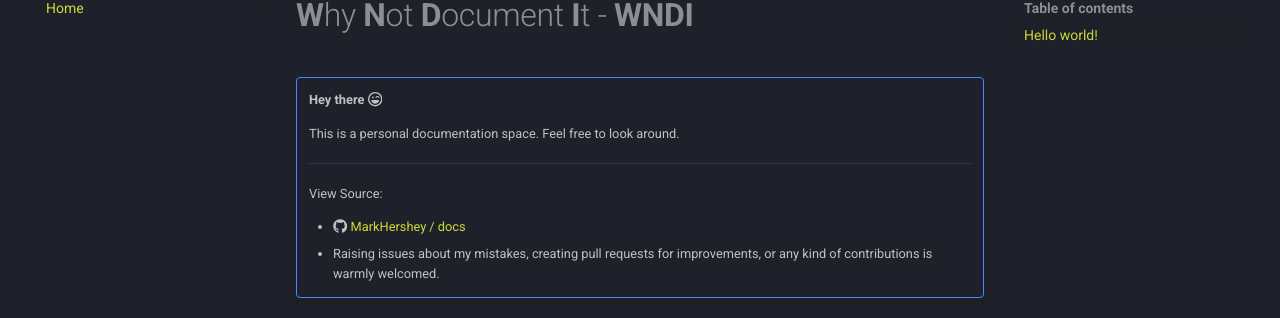
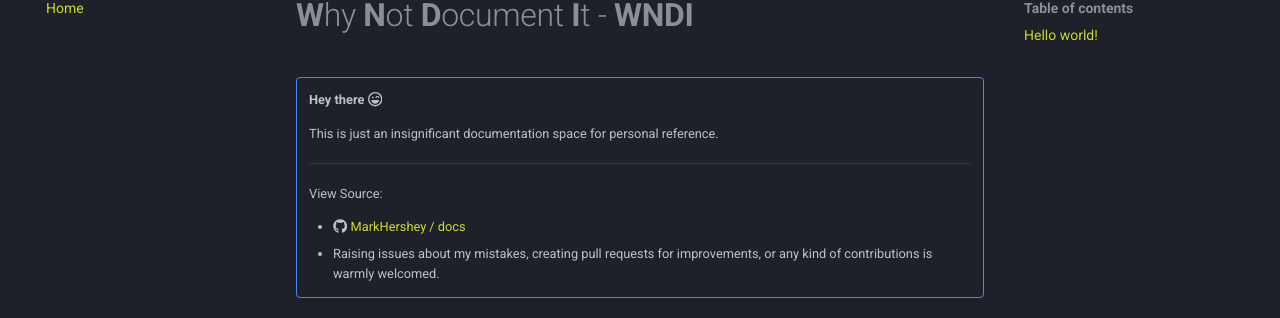
Before and after one commit to MarkHershey/docs, an MkDocs documentation site: the page built from docs/index.md, in a window 1280 px wide. Shown: the part 151-469 px from the top of the page. Built offline with MkDocs 1.6.1 and Material for MkDocs 9.7.7, drawn with Linux system fonts in a browser that asks for light colours.

Commit message:
Update index.md

```diff
--- a/docs/index.md
+++ b/docs/index.md
@@ -4,8 +4,7 @@
 
     **Hey there** :fontawesome-regular-laugh-wink:
 
-    This is a personal documentation space.
-    Feel free to look around.
+    This is just an insignificant documentation space for personal reference.
 
     ---
 
```
